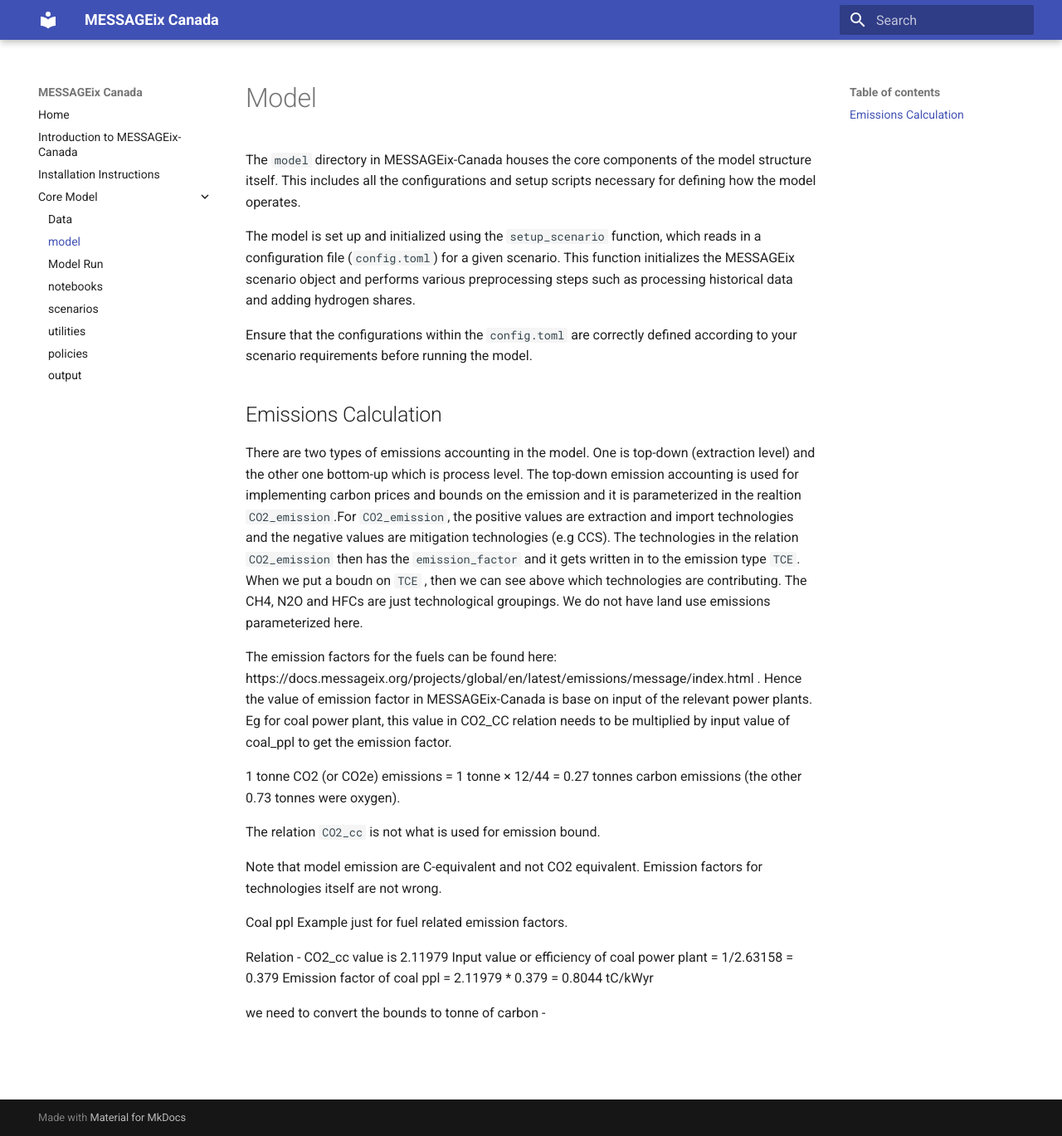
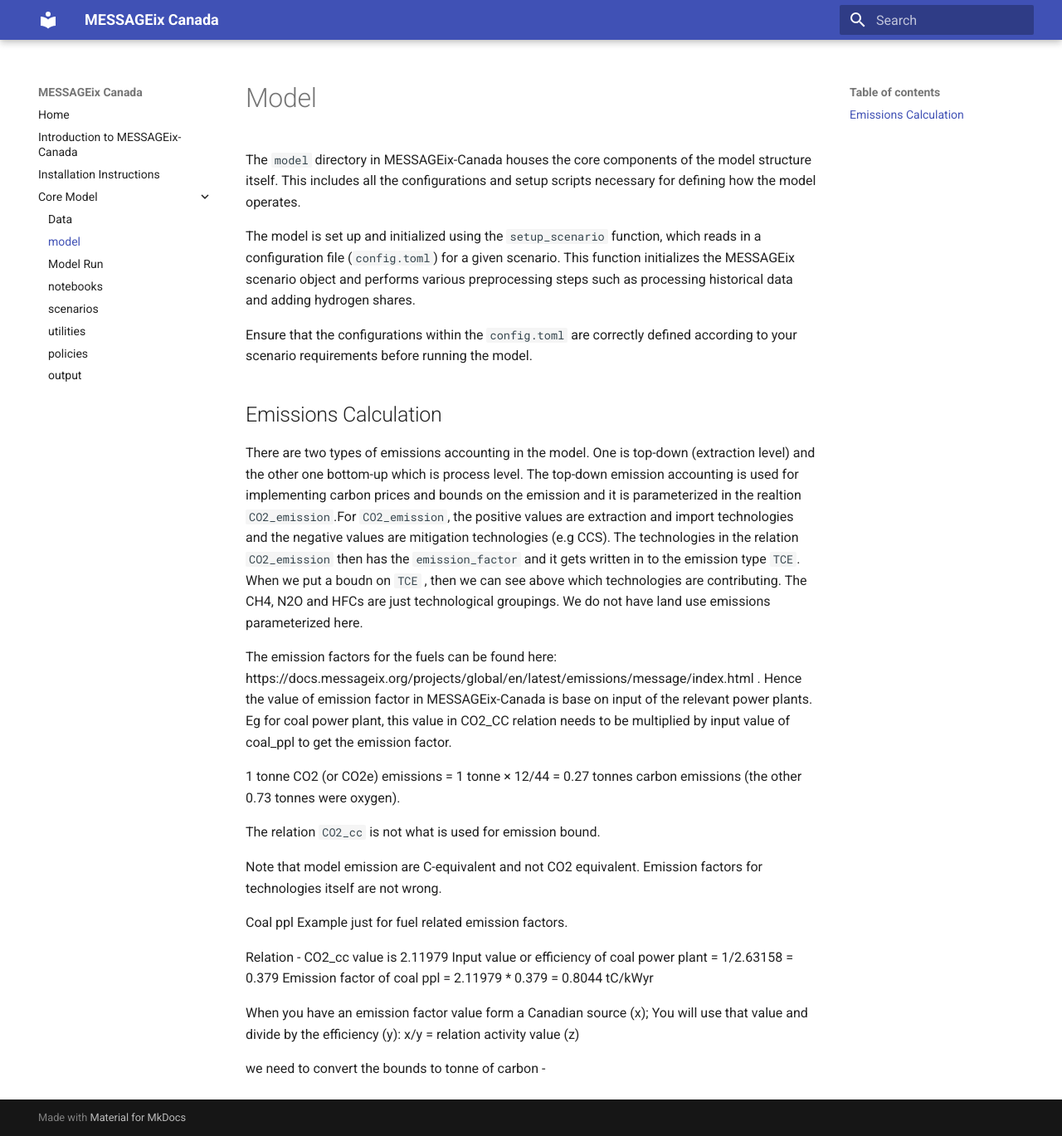
Before and after one commit to awais307/message-ix-canada, an MkDocs documentation site: the page built from docs/model.md, in a window 1280 px wide and 1369 px high. Shown: the whole window at 83% size. Built offline with MkDocs 1.6.1 and Material for MkDocs 9.7.7, drawn with Linux system fonts in a browser that asks for light colours.

```diff
--- a/docs/model.md
+++ b/docs/model.md
@@ -29,5 +29,7 @@ Relation - CO2_cc value is 2.11979
 Input value or efficiency of coal power plant = 1/2.63158 = 0.379
 Emission factor of coal ppl = 2.11979 * 0.379 = 0.8044 tC/kWyr
 
+When you have an emission factor value form a Canadian source (x);
+You will use that value and divide by the efficiency (y): x/y = relation activity value (z)
 
 we need to convert the bounds to tonne of carbon -
```
Also changed, not shown: 10 other files.
